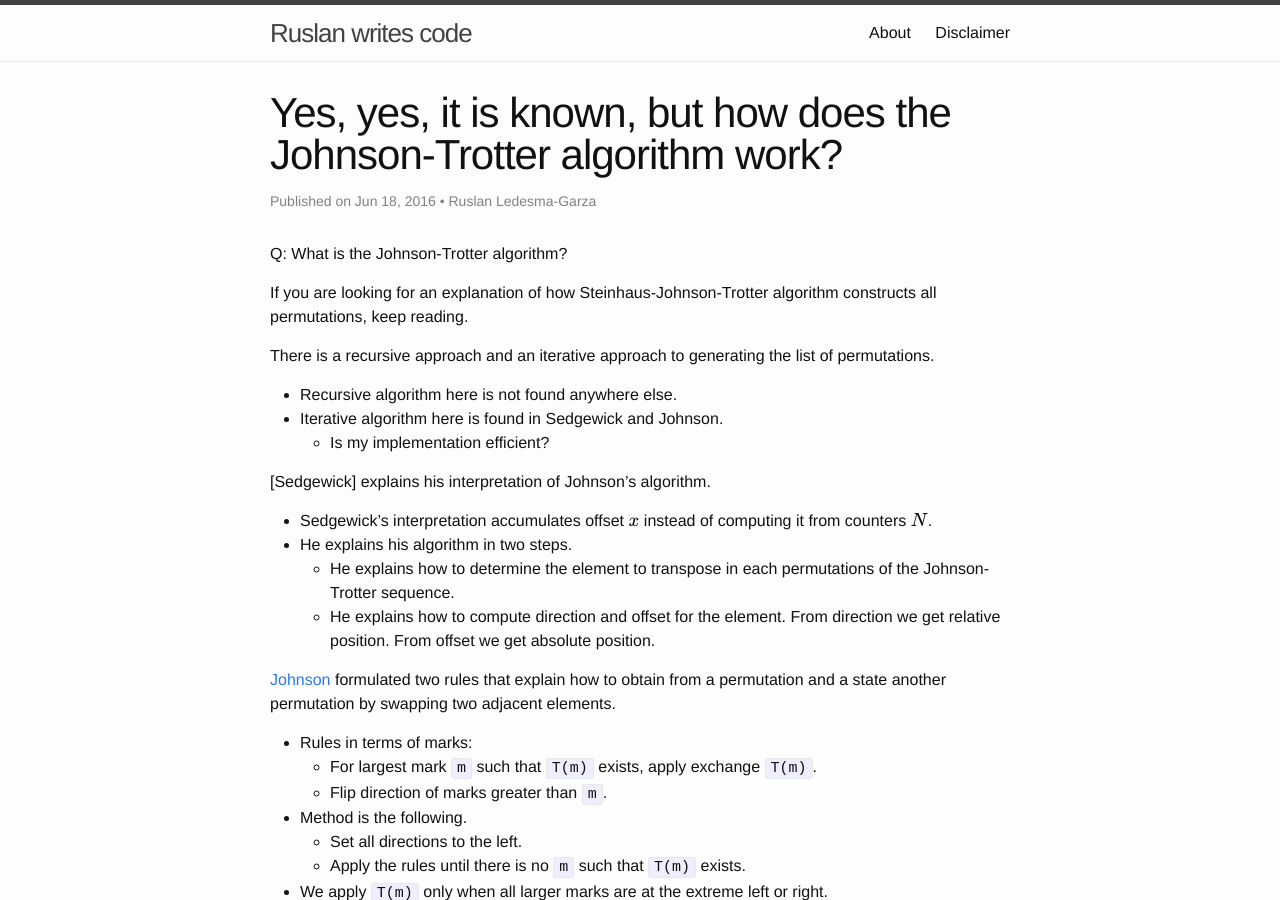
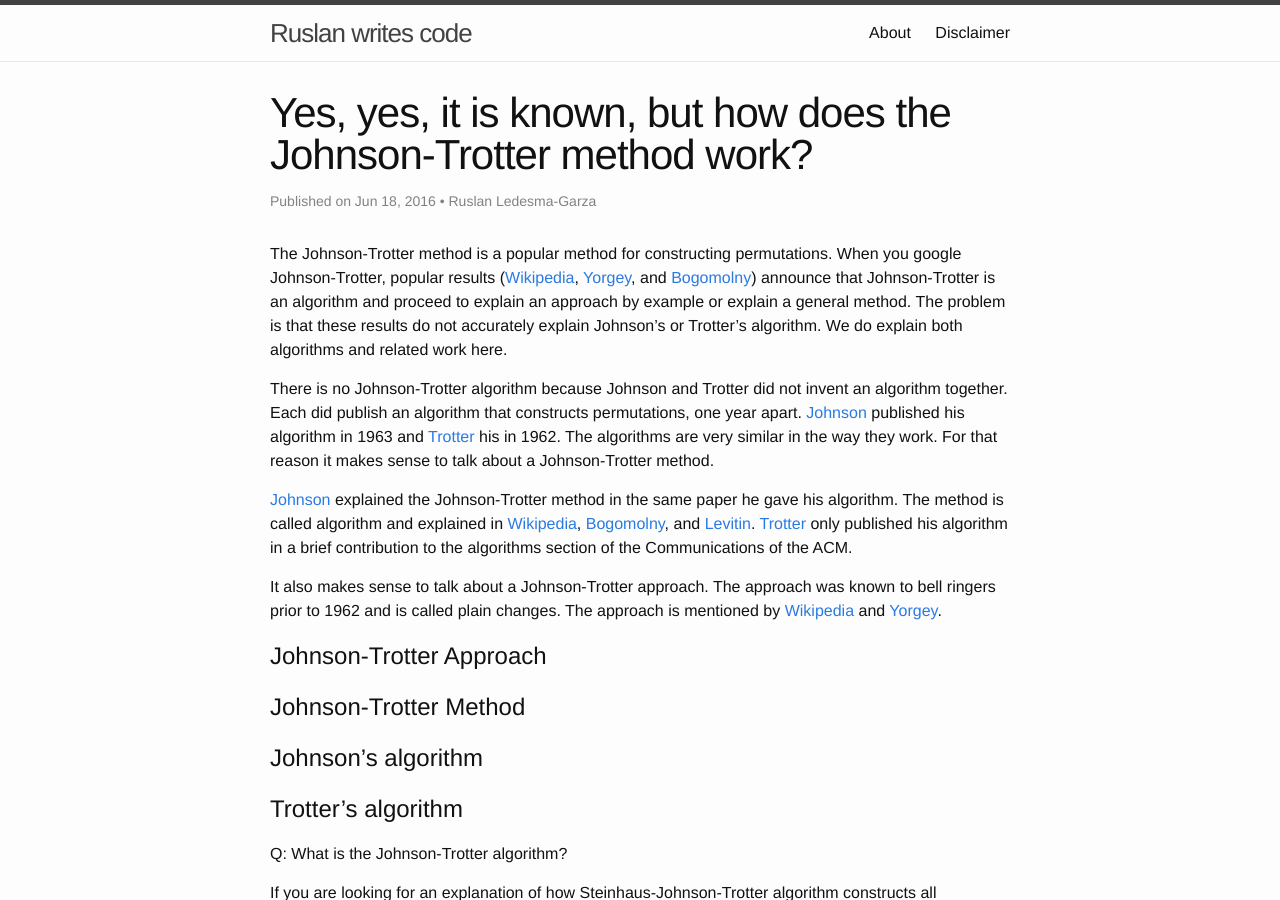
Before and after one commit to mrrusof/mrrusof.github.io, a Jekyll site: the page built from _posts/2016-06-18-how-does-johnson-trotter-work.markdown, in a window 1280 px wide and 900 px high. Built offline with Jekyll 4.4.1, drawn with Linux system fonts in a browser that asks for light colours; formulas are drawn with MathJax 3.

Commit message:
WIP How does Johnson-Trotter algorithm work?

```diff
--- a/_posts/2016-06-18-how-does-johnson-trotter-work.markdown
+++ b/_posts/2016-06-18-how-does-johnson-trotter-work.markdown
@@ -1,10 +1,44 @@
 ---
 layout: post
-title: Yes, yes, it is known, but how does the Johnson-Trotter algorithm work?
+title: Yes, yes, it is known, but how does the Johnson-Trotter method work?
 date: 2016-06-18
 author: Ruslan Ledesma-Garza
 summary: Something something
 ---
+
+The Johnson-Trotter method is a popular method for constructing permutations.
+When you google Johnson-Trotter, popular results ([Wikipedia](#wikipedia), [Yorgey](#yorgey), and [Bogomolny](#bogomolny)) announce that Johnson-Trotter is an algorithm and proceed to explain an approach by example or explain a general method.
+The problem is that these results do not accurately explain Johnson's or Trotter's algorithm.
+We do explain both algorithms and related work here.
+
+There is no Johnson-Trotter algorithm because Johnson and Trotter did not invent an algorithm together.
+Each did publish an algorithm that constructs permutations, one year apart.
+[Johnson](#johnson) published his algorithm in 1963 and [Trotter](#trotter) his in 1962.
+The algorithms are very similar in the way they work.
+For that reason it makes sense to talk about a Johnson-Trotter method.
+
+[Johnson](#johnson) explained the Johnson-Trotter method in the same paper he gave his algorithm.
+The method is called algorithm and explained in [Wikipedia](#wikipedia), [Bogomolny](#bogomolny), and [Levitin](#levitin).
+[Trotter](#trotter) only published his algorithm in a brief contribution to the algorithms section of the Communications of the ACM.
+
+It also makes sense to talk about a Johnson-Trotter approach.
+The approach was known to bell ringers prior to 1962 and is called plain changes.
+The approach is mentioned by [Wikipedia](#wikipedia) and [Yorgey](#yorgey).
+
+
+# Johnson-Trotter Approach
+
+
+
+# Johnson-Trotter Method
+
+
+# Johnson's algorithm
+
+
+# Trotter's algorithm
+
+
 
 Q: What is the Johnson-Trotter algorithm?
 
```
